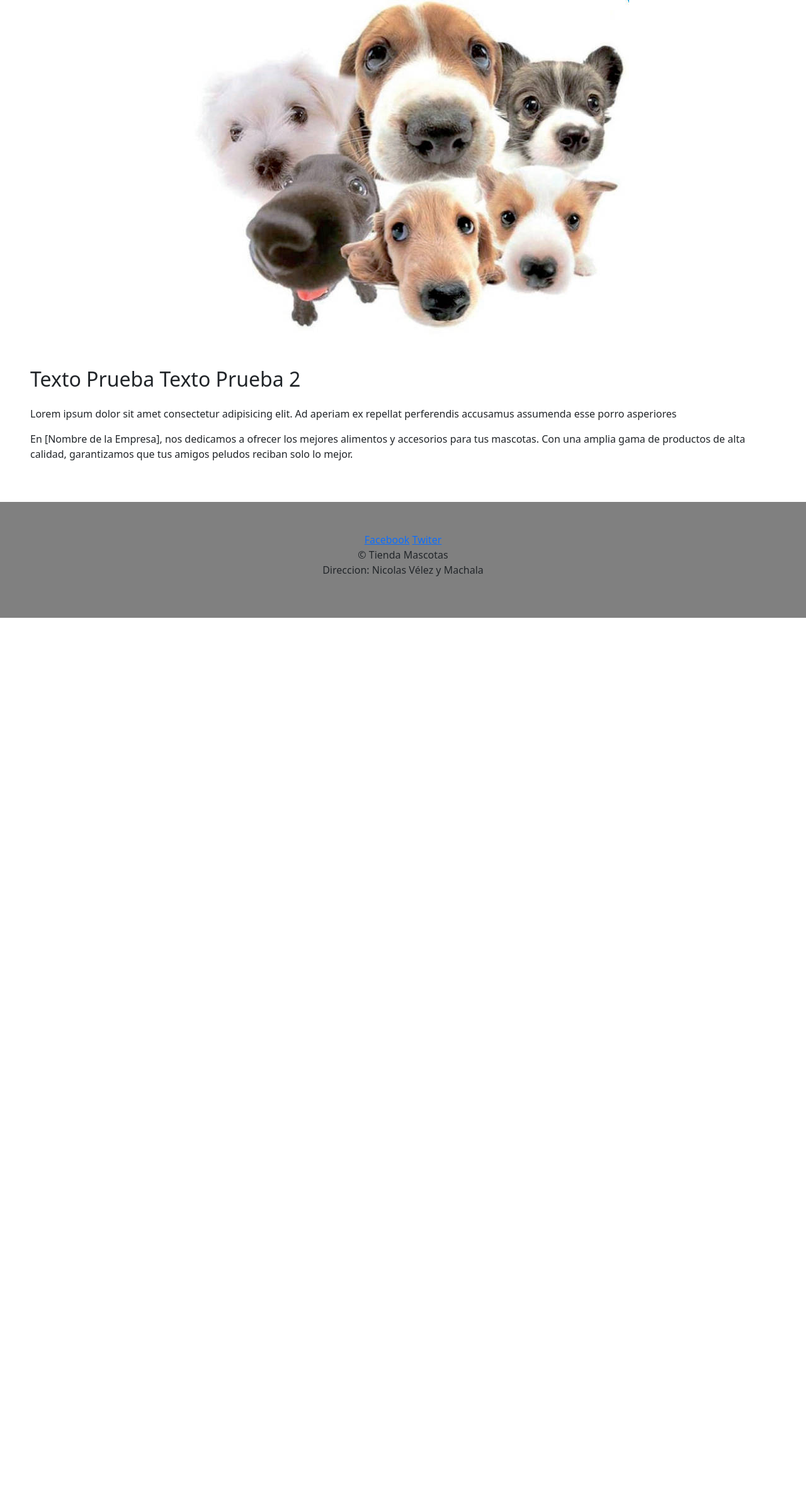
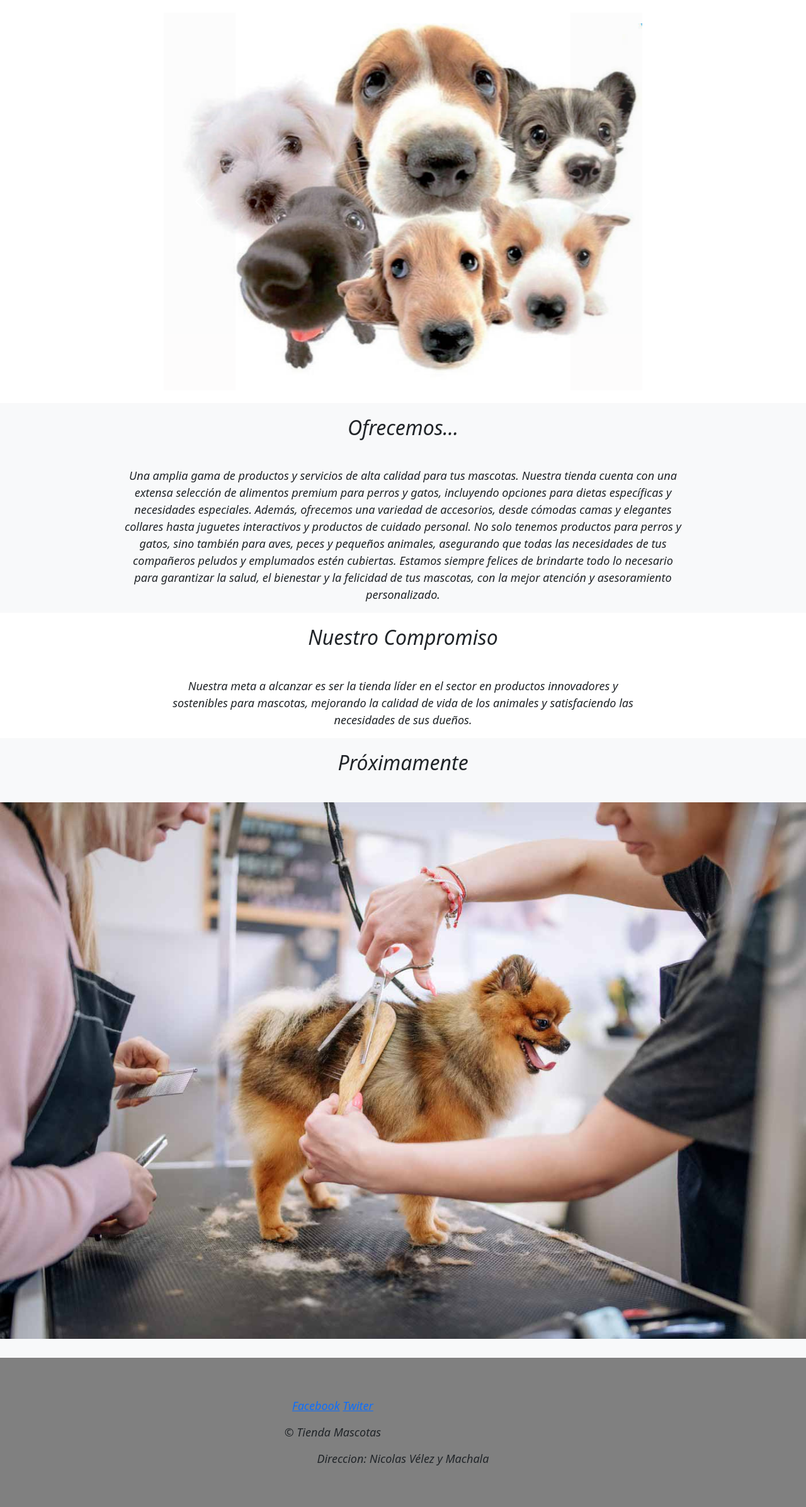
Before and after one commit to X7OH/Tienda-Mascotas--ExAnalisis-, a Django app: page / in a window 1280 px wide. Shown: the part 68-2461 px from the top of the page at 63% size. Before the commit the page ends 1049 px from the top, so only its background shows below. Run offline with Django 5.2, Linux system fonts and the light colour scheme; some libraries are stand-ins or nearby versions.

Commit message:
Estado_Inicial

```diff
--- a/TiendaMascotasWeb/TiendaMascotaApp/static/css/home.css
+++ b/TiendaMascotasWeb/TiendaMascotaApp/static/css/home.css
@@ -1,10 +1,105 @@
-.conthome{
+
+/* Estilos para el contenedor del home */
+.conthome {
+    background: url("{% static 'img/1.jpg' %}") no-repeat center center fixed;
+    background-size: cover;
+    margin: 0;
+    padding: 0;
+    position: relative;
     width: 100%;
+    height: 100vh;
+    overflow: hidden;
+}
+
+.container h2{
+    font-style: italic;
+    padding-top: 20px;
+    padding-bottom: 20px;
+}
+
+.container p{
+    font-weight: lighter;
+    font-size: 18px;
+    font-style: italic;
+    text-align: center;
+    width: 80%;
+    margin: 0 auto;
+    padding-bottom: 15px;
 }
 
 
+.container2 h2{
+    font-style: italic;
+    padding-top: 20px;
+    padding-bottom: 20px;
+}
 
-.imagPres img{
-    display: block;
+.container2 p{
+    font-weight: lighter;
+    font-size: 18px;
+    font-style: italic;
+    text-align: center;
+    width: 60%;
     margin: 0 auto;
+    padding-bottom: 15px;
 }
+
+.intro {
+    background: rgba(255, 255, 255, 0.3);
+    padding: 20px;
+    border-radius: 8px;
+    max-width: 800px;
+    margin: 0 auto;
+    position: relative;
+    z-index: 1;
+}
+
+
+.imagPres img {
+    max-width: 100%;
+    height: auto;
+    border-radius: 8px;
+}
+
+.intro-text {
+    color: #333;
+}
+
+.carousel-inner {
+    display: flex;
+    position: relative;
+    width: 100%;
+    height: 600px;
+    overflow: hidden;
+    align-items: center;
+}
+
+.carousel-inner .carousel-item img {
+    width: 100%;
+    height: 100%;
+    object-fit: cover;
+}
+
+.imgprox{
+    display: flex;
+    justify-content: center;
+    overflow: hidden;
+}
+
+.imgprox img{
+    max-width: 100%; /* Ajusta el ancho máximo de la imagen */
+    max-height: 100%; /* Ajusta la altura máxima de la imagen */
+    object-fit: cover; /* Mantiene la proporción de la imagen */
+    padding-bottom: 30px;
+}
+
+/* BOTONES DE CARRUSEL */
+
+.carousel-control-prev, .carousel-control-next {
+    background-color: #e4e3e334; /* Color de fondo semi-transparente */
+    transition: background-color 0.3s ease; /* Transición suave para el cambio de color */
+}
+
+.carousel-control-prev:hover, .carousel-control-next:hover {
+    background-color: rgba(0, 0, 0, 0.6); /* Oscurecimiento al pasar el cursor */
+}
--- a/TiendaMascotasWeb/TiendaMascotaApp/template/Productos.html
+++ b/TiendaMascotasWeb/TiendaMascotaApp/template/Productos.html
@@ -7,7 +7,7 @@
     <div id="tour" class="bg-1">
         <div class="container">
             <h3 class="text-center">Productos</h3>
-            <p class="text-center">Todos los Productos que tiene la empresa<br> Remember to book your tickets!</p>
+            <p class="text-center">Aquí encontrarás todos los productos</p>
             <div class="row text-center">
 
                 <form method="get" action="{% url 'Productos' %}">
--- a/TiendaMascotasWeb/TiendaMascotaApp/template/home.html
+++ b/TiendaMascotasWeb/TiendaMascotaApp/template/home.html
@@ -1,27 +1,88 @@
-{%extends "HeadFoot.html"%}
+{% extends "HeadFoot.html" %}
 
-{%load static%}
+{% load static %}
 
-{%block content%}
-<section>
-    <div class="conthome">
-        <div class="intro">
-            <div class="imagPres">
-            <img  src=" {% static 'img/1.jpg' %} " alt=""></div>
-            <div class="intro-text left-0-text-center bg-faded p-5 rounded">
-                <h2 class="section-heading mb-4">
-                    <span class="section-heading-upper">Texto Prueba</span>
-                    <span class="section-heading-lower">Texto Prueba 2</span>
-                </h2>
-                <p class="mb-3">Lorem ipsum dolor sit amet consectetur adipisicing elit.
-                    Ad aperiam ex repellat perferendis accusamus assumenda esse porro asperiores
-                </p>
-                <p>En [Nombre de la Empresa], nos dedicamos a ofrecer los mejores alimentos y accesorios para tus mascotas.
-                    Con una amplia gama de productos de alta calidad, garantizamos que tus amigos peludos reciban
-                    solo lo mejor.</p>
+{% block content %}
+
+<section class="section1">
+    <div class="intro">
+        <div id="myCarousel" class="carousel slide">
+            <!-- Indicators -->
+            <div class="carousel-indicators">
+                <button type="button" data-bs-target="#myCarousel" data-bs-slide-to="0" class="active" aria-current="true" aria-label="Slide 1"></button>
+                <button type="button" data-bs-target="#myCarousel" data-bs-slide-to="1" aria-label="Slide 2"></button>
+                <button type="button" data-bs-target="#myCarousel" data-bs-slide-to="2" aria-label="Slide 3"></button>
             </div>
+
+            <!-- Wrapper for slides -->
+            <div class="carousel-inner">
+                <div class="carousel-item active">
+                    <img src="{% static 'img/1.jpg' %}" class="d-block w-100" alt="Los Angeles">
+                </div>
+                <div class="carousel-item">
+                    <img src="{% static 'img/corte2.jpg' %}" class="d-block w-100" alt="Chicago">
+                </div>
+                <div class="carousel-item">
+                    <img src="{% static 'img/golden.jpg' %}" class="d-block w-100" alt="New York">
+                </div>
+            </div>
+
+
+            <button class="carousel-control-prev" type="button" data-bs-target="#myCarousel" data-bs-slide="prev">
+                <span class="carousel-control-prev-icon" aria-hidden="true"></span>
+                <span class="visually-hidden">Previous</span>
+            </button>
+            <button class="carousel-control-next" type="button" data-bs-target="#myCarousel" data-bs-slide="next">
+                <span class="carousel-control-next-icon" aria-hidden="true"></span>
+                <span class="visually-hidden">Next</span>
+            </button>
         </div>
     </div>
 </section>
 
-{%endblock%}
+
+<section class="section2 bg-light">
+    <div class="container">
+        <h2 class="section-heading mb-4 text-center">Ofrecemos...</h2>
+        <p>
+            Una amplia gama de productos y servicios de alta calidad para
+            tus mascotas. Nuestra tienda cuenta con una extensa selección
+            de alimentos premium para perros y gatos, incluyendo opciones
+            para dietas específicas y necesidades especiales. Además,
+            ofrecemos una variedad de accesorios, desde cómodas camas y
+            elegantes collares hasta juguetes interactivos y productos de
+            cuidado personal. No solo tenemos productos para perros y gatos,
+            sino también para aves, peces y pequeños animales, asegurando
+            que todas las necesidades de tus compañeros peludos y
+            emplumados estén cubiertas. Estamos siempre felices de brindarte todo
+            lo necesario para garantizar la salud, el bienestar
+            y la felicidad de tus mascotas, con la mejor atención y asesoramiento personalizado.
+        </p>
+
+    </div>
+</section>
+
+<section class="section3">
+    <div class="container2">
+        <h2 class="section-heading mb-4 text-center">Nuestro Compromiso</h2>
+        <p>
+            Nuestra meta a alcanzar es ser la tienda líder en el sector en productos innovadores
+            y sostenibles para mascotas, mejorando la calidad de vida de los animales
+            y satisfaciendo las necesidades de sus dueños.
+        </p>
+
+    </div>
+</section>
+
+<section class="section4 bg-light">
+    <div class="container2">
+        <h2 class="section-heading mb-4 text-center">Próximamente</h2>
+        <div class="imgprox" >
+            <img src="{% static 'img/corte2.jpg' %}"  alt="Los Angeles">
+        </div>
+
+    </div>
+</section>
+
+
+{% endblock %}
```
Also changed, not shown: TiendaMascotasWeb/TiendaMascotaApp/static/img/corte2.jpg (added), TiendaMascotasWeb/TiendaMascotaApp/static/img/curso_2.jpg (added), TiendaMascotasWeb/TiendaMascotaApp/static/img/golden.jpg (added).
